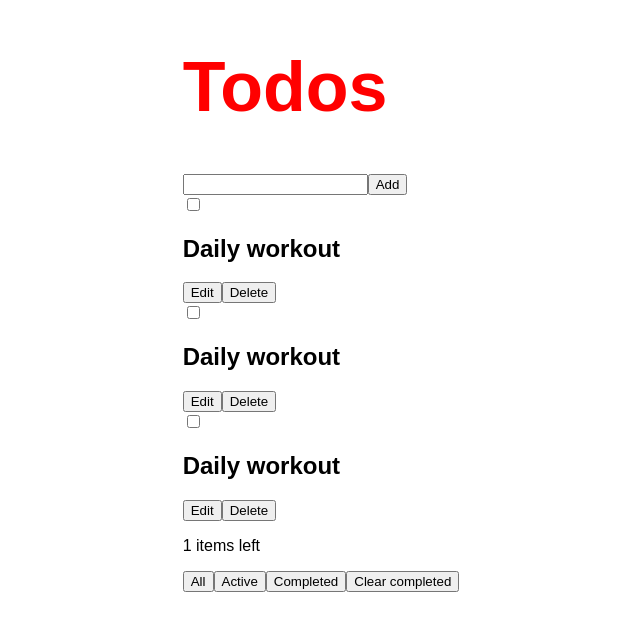
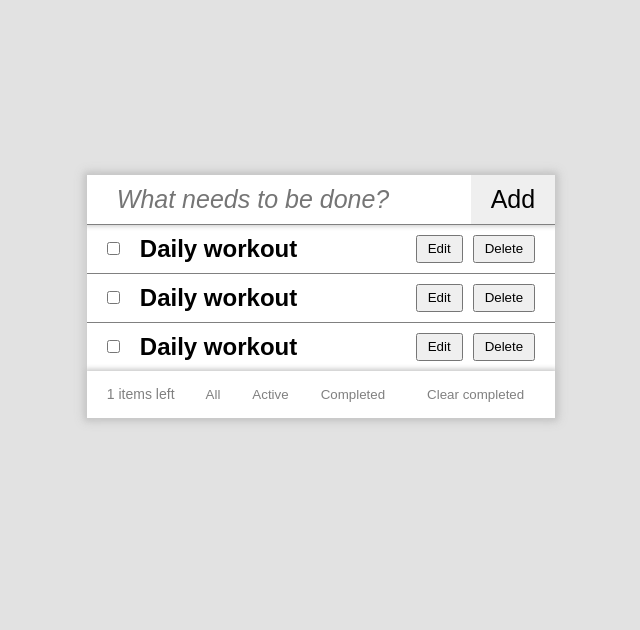
Before and after one commit to abdurauf8/react-todo, a React (Vite) app: page / in a window 1280 px wide. Shown: the part 104-734 px from the top of the page, without its empty margins (319-959 px from the left). Built offline with nearby package versions, Linux system fonts and the light colour scheme.

Commit message:
Completed todo-style

```diff
--- a/src/App.css
+++ b/src/App.css
@@ -2,3 +2,94 @@
     color: red;
     font-size: 70px;
 }
+.task{
+    display: flex;
+    align-items: center;
+    padding: 10px 20px;
+    border-top: 1px solid grey;
+    gap: 20px;
+
+    .main_part{
+        width: 100%;
+        display: flex;
+        justify-content: space-between;
+
+        .task_buttons{
+            display: flex;
+            gap: 10px;
+
+            button{
+                padding: 0 10px;
+            }
+        }
+    }
+}
+
+.app{
+    background-color: white;
+    box-shadow: 0 0 10px 3px #c7c7c7;
+}
+
+.task_form {
+    box-shadow: 0 0 5px 2px #c7c7c7;
+    display: flex;
+    justify-content: space-between;
+
+    input{
+        padding: 10px 30px;
+        font-size: 25px;
+        outline: none;
+        border: none;
+    }
+    input::placeholder{
+        font-style: italic;
+    }
+
+    button {
+        font-size: 25px;
+        padding: 10px 20px;
+        border: none;
+        cursor: pointer;
+    }
+}
+.footer{
+    box-shadow: 0 0 5px 2px #c7c7c7;
+    display: flex;
+    align-items: center;
+    justify-content: space-between;
+    padding: 10px 20px;
+    gap: 20px;
+
+    p{
+        font-size: 14px;
+        color: grey;
+    }
+    button{
+        padding: 5px 10px;
+        border: none;
+        background-color: white;
+        border: 1px solid white;
+        color: grey;
+    }
+    button:hover{
+        border: 1px solid rgb(185, 185, 185);
+        border-radius: 5px;
+    }
+}
+
+.task_filter{
+    display: flex;
+    gap: 10px;
+
+    button{
+        padding: 5px 10px;
+        border: none;
+        background-color: white;
+        border: 1px solid white;
+        color: grey;
+    }
+    button:hover{
+        border: 1px solid rgb(185, 185, 185);
+        border-radius: 5px;
+    }
+}
--- a/src/App.tsx
+++ b/src/App.tsx
@@ -12,8 +12,8 @@ function App() {
 
   return (
     <>
-      <h1 className="title">Todos</h1>
-      <div>
+      {/* <h1 className="title">Todos</h1> */}
+      <div className="app">
         <Form />
         <TaskList />
         <Footer />
--- a/src/Footer.tsx
+++ b/src/Footer.tsx
@@ -2,10 +2,10 @@ import TaskFilter from "./TaskFilter.tsx";
 
 export default function Footer() {
     return (
-        <>
+        <div className="footer">
             <p>1 items left</p>
             <TaskFilter />
             <button>Clear completed</button>
-        </>
+        </div>
     )
 }
--- a/src/NewTaskForm.tsx
+++ b/src/NewTaskForm.tsx
@@ -1,7 +1,7 @@
 export default function Form() {
     return (
-        <div>
-            <input type="text" />
+        <div className="task_form">
+            <input type="text" placeholder="What needs to be done?"/>
             <button>Add</button>
         </div>
     )
--- a/src/Task.tsx
+++ b/src/Task.tsx
@@ -1,12 +1,14 @@
 export default function Task() {
-    return (
-      <>
-        <input type="checkbox" />
+  return (
+    <div className="task">
+      <input type="checkbox" />
+      <div className="main_part">
         <h2>Daily workout</h2>
-        <div>
+        <div className="task_buttons">
           <button>Edit</button>
           <button>Delete</button>
         </div>
-      </>
-    );
+      </div>
+    </div>
+  );
 }
--- a/src/TaskFilter.tsx
+++ b/src/TaskFilter.tsx
@@ -1,9 +1,9 @@
 export default function TaskFilter() {
   return (
-    <>
+    <div className="task_filter">
       <button>All</button>
       <button>Active</button>
       <button>Completed</button>
-    </>
+    </div>
   );
 }
--- a/src/index.css
+++ b/src/index.css
@@ -4,4 +4,10 @@
     justify-content: center;
     height: 100vh;
     font-family: sans-serif;
+    background-color: rgb(226, 226, 226);
 }
+*{
+    padding: 0;
+    margin: 0;
+    box-sizing: border-box;
+}
```
